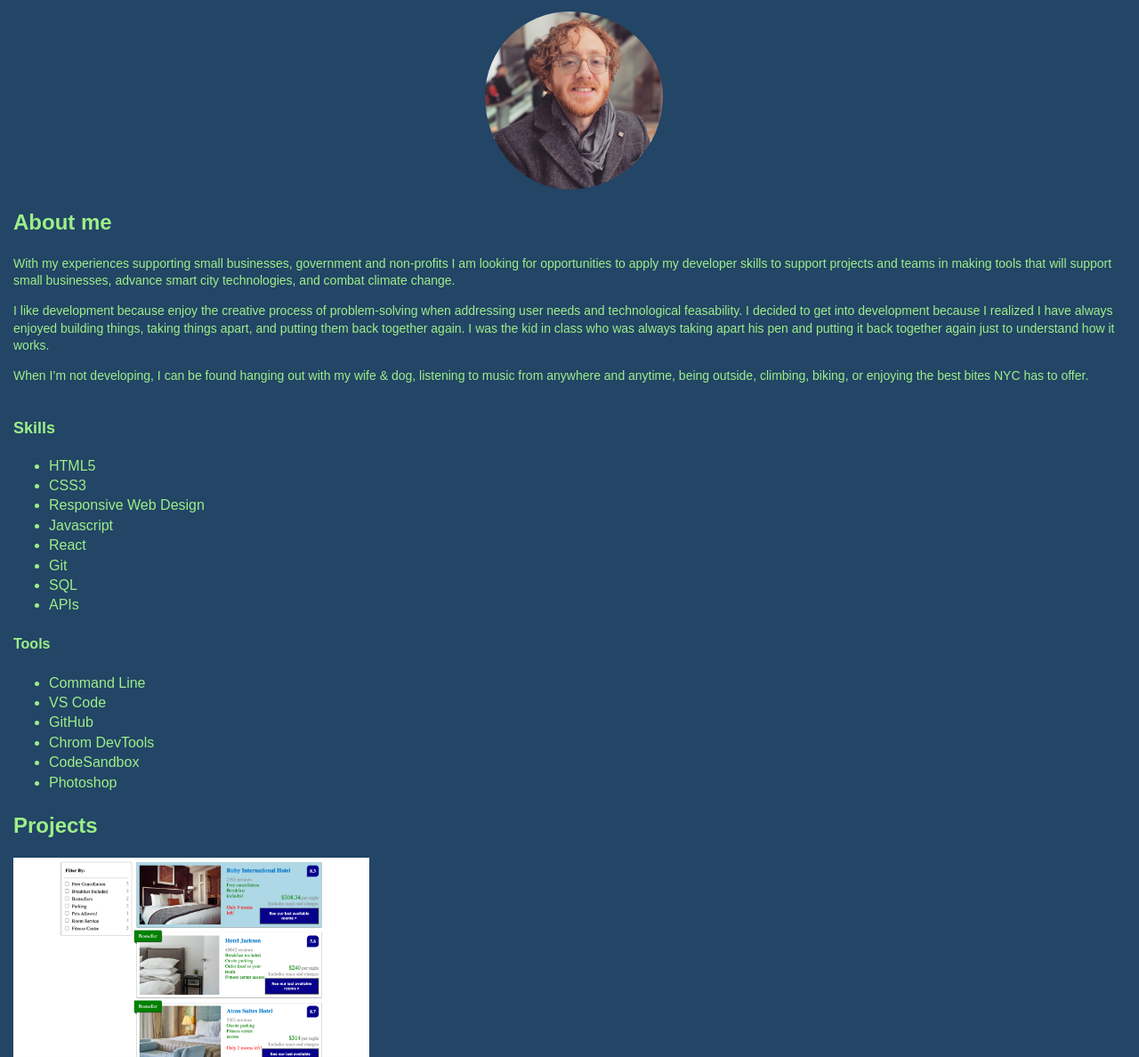
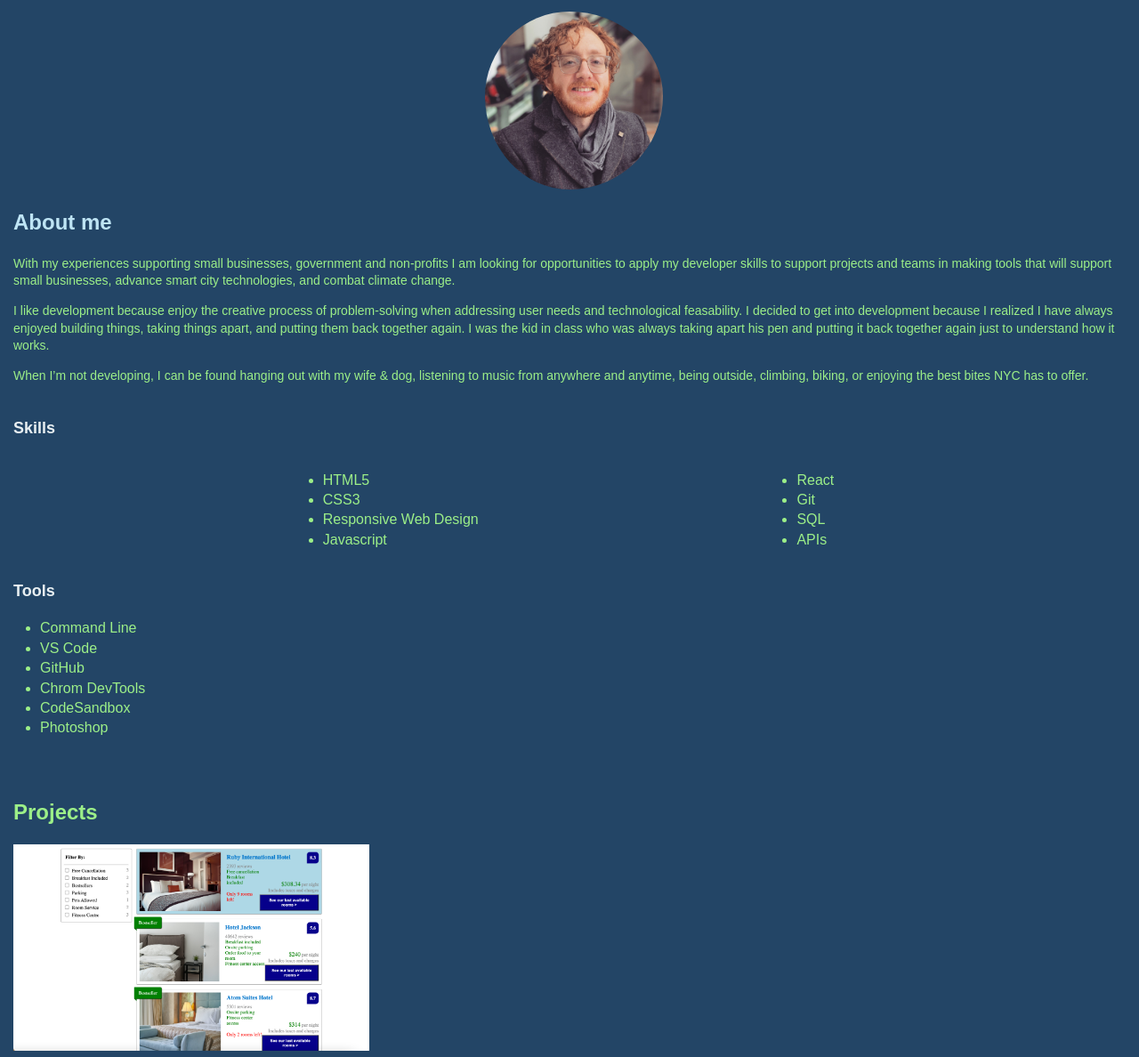
Before and after one commit to CobyKalter/portfolio-site, a plain HTML site: page index.html in a window 1280 px wide. Shown: the part 295-1483 px from the top of the page at 89% size. Drawn offline with Linux system fonts and the light colour scheme; a web font is replaced by a local one.

Commit message:
Added stylings for About Section

```diff
--- a/css/main.css
+++ b/css/main.css
@@ -100,23 +100,23 @@ body {
 
 h1 {
     font-family: 'Lexend Tera', sans-serif;
-    font-size: 32px;
+    font-size: 2rem;
 }
 
 h2 {
     font-family: 'Lekton', sans-serif;
     font-weight: 700;
-    font-size: 24px;
+    font-size: 1.5rem;
 }
 
 h3 {
     font-family: 'Lekton', sans-serif;
-    font-size: 18px;
+    font-size: 1.125rem;
 }
 
 p {
     font-family: 'Lekton', sans-serif;
-    font-size: 14px;
+    font-size: .875rem;
     width: 100%;
 }
 
@@ -190,12 +190,13 @@ header nav li {
 }
 
 .hero-section h1 {
+    color: #BEE4F4;
     margin: 5px 0 10px 0;
 }
 
 .hero-section span {
     font-weight: 700;
-    font-size: 16px;
+    font-size: 1rem;
 }
 
 #hero-image {
@@ -216,10 +217,35 @@ header nav li {
     padding: 0 0 5px 0;
 }
 
-.skills-list {
-
+.about-section h2 {
+    color: #BEE4F4;
 }
 
+.skills-n-tools {
+    padding-bottom: 30px;
+}
+
+.skills-n-tools h3 {
+    color: #E8EFF2;
+}
+
+.skills-list {
+    display: flex;
+    justify-content: space-evenly;
+    flex-flow: row;
+}
+
+.skills-list-1 {
+    padding-left: 20px;
+}
+
+.skills-list-2 {
+    padding-left: 30px;
+}
+
+.tools ul{
+    padding-left: 30px;
+}
 
 /* Project Section Stylings */
 
--- a/index.html
+++ b/index.html
@@ -36,7 +36,7 @@
             </nav>
         </header>
         <main>
-            <div>
+            <div class="main-content">
                 <section class="hero-section" id="hero">
                     <div id="hero-text">
                         <h3>Hello! My name is</h3>
@@ -59,17 +59,22 @@
                     </div>
                     <div class="skills-n-tools">
                         <h3 id="skills">Skills</h3>
-                        <ul class="skills-list">
+                        <div class="skills-list">
+                            <ul class="skills-list-1">
                                 <li>HTML5</li>
                                 <li>CSS3</li>
                                 <li>Responsive Web Design</li>
                                 <li>Javascript</li>
+                            </ul>
+                            <ul class="skills-list-2">
                                 <li>React</li>
                                 <li>Git</li>
                                 <li>SQL</li>
                                 <li>APIs</li>
                             </ul>
-                        <h4 id="tools">Tools</h4>
+                    </div>
+                    <div class="tools">
+                        <h3 id="tools">Tools</h3>
                         <ul class="tools-list">
                             <li>Command Line</li>
                             <li>VS Code</li>
```
Lines whose indentation alone changed are shown as unchanged.
